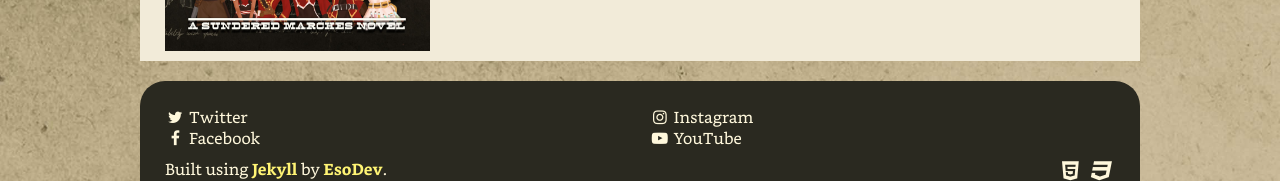
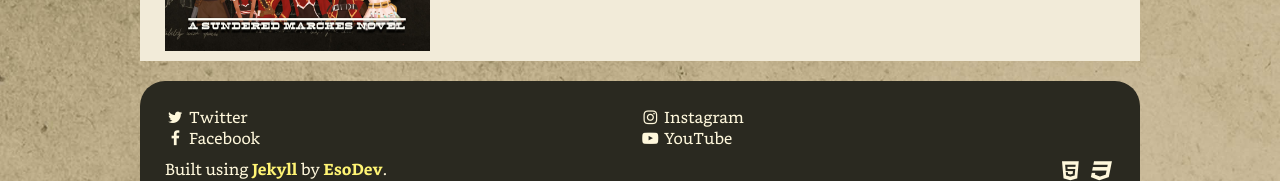
Before and after one commit to EsotericDev/esotericdev.github.io, a Jekyll site: the page built from index.html, in a window 1280 px wide. Shown: the part 1866-2047 px from the top of the page. Built offline with Jekyll 4.4.1, drawn with Linux system fonts in a browser that asks for light colours.

Commit message:
Update footer.html

```diff
--- a/_includes/footer.html
+++ b/_includes/footer.html
@@ -2,13 +2,13 @@
 </div>
 <div class="footer-container">
 	<footer>
-		<div style="float: left; width:49%;">
-			<span style="display: inline-block; width: 33%"><i class="fa fa-twitter fa-fw" aria-hidden="true"></i> Twitter</span><br>
-			<span style="display: inline-block; width: 33%"><i class="fa fa-facebook fa-fw" aria-hidden="true"></i> Facebook</span>
+		<div style="float: left;">
+			<i class="fa fa-twitter fa-fw" aria-hidden="true"></i> Twitter<br>
+			<i class="fa fa-facebook fa-fw" aria-hidden="true"></i> Facebook
 		</div>
-		<div style="float: right; width:49%;">
-			<span style="display: inline-block; width: 33%"><i class="fa fa-instagram fa-fw" aria-hidden="true"></i> Instagram</span><br>
-			<span style="display: inline-block; width: 33%"><i class="fa fa-youtube-play fa-fw" aria-hidden="true"></i> YouTube</span>
+		<div style="float: right; width:50%;">
+			<i class="fa fa-instagram fa-fw" aria-hidden="true"></i> Instagram<br>
+			<i class="fa fa-youtube-play fa-fw" aria-hidden="true"></i> YouTube
 		</div>
 		<hr>
 		<div style="float: left;">
```
